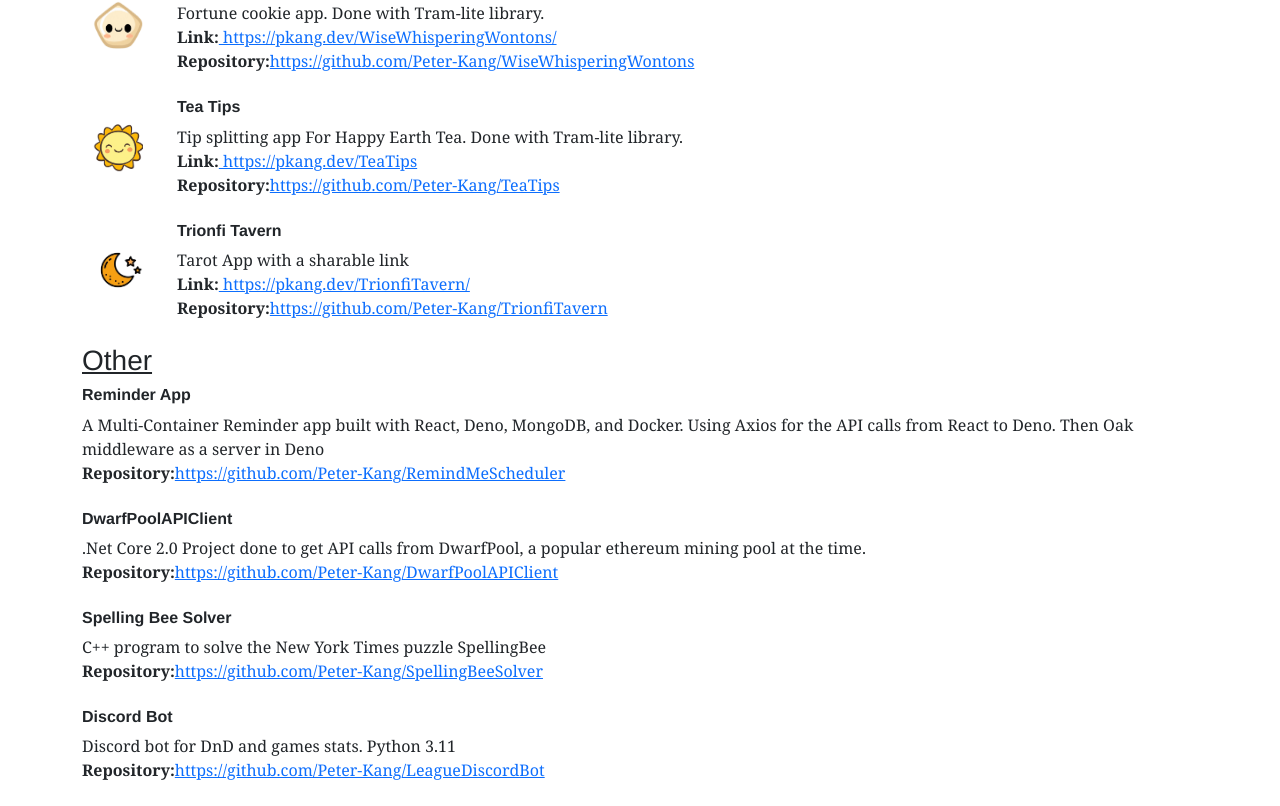
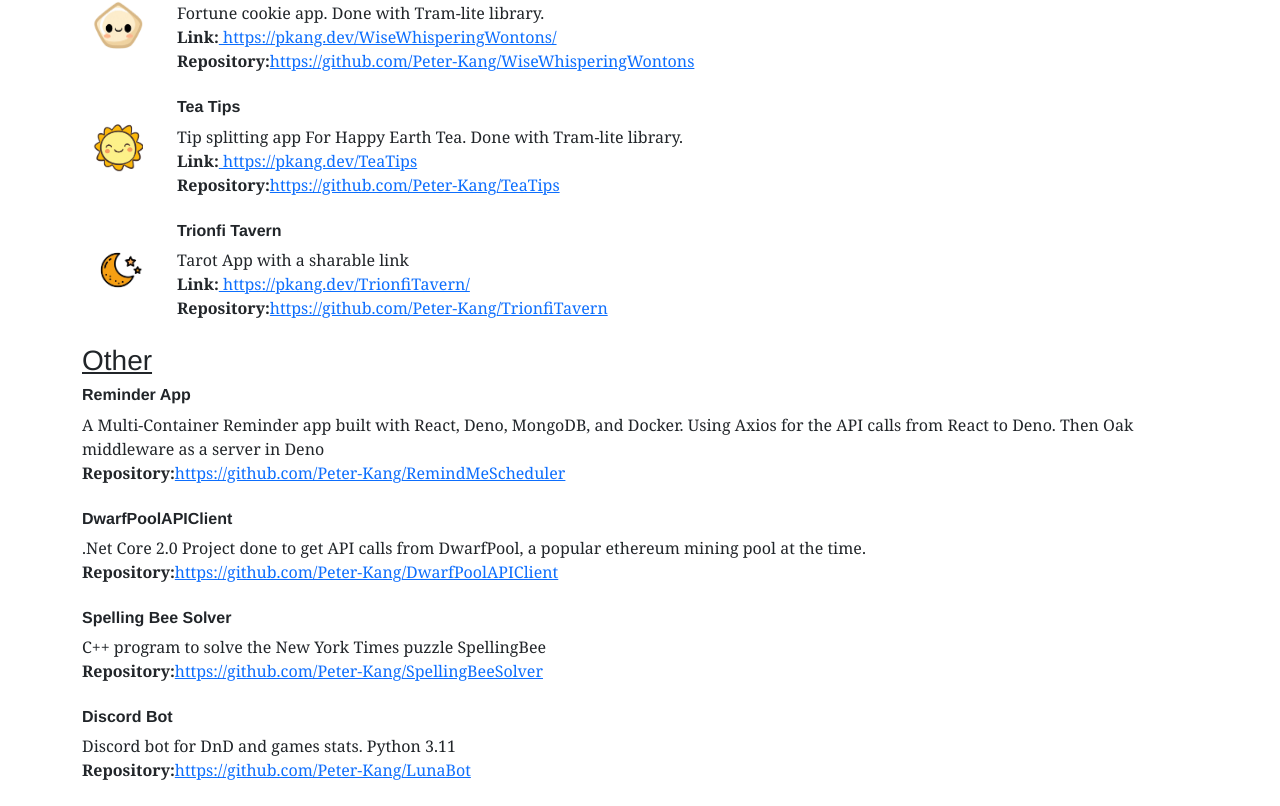
Before and after one commit to Peter-Kang/Peter-Kang.github.io, a React (Create React App) app: page /#/Projects in a window 1280 px wide. Shown: the part 493-1299 px from the top of the page. Built offline with nearby package versions, Linux system fonts and the light colour scheme.

Commit message:
Updated the link for LunaBot

```diff
--- a/src/routes/Projects.js
+++ b/src/routes/Projects.js
@@ -99,7 +99,7 @@ const Projects = ()=>
             <br/>
             <Row><Col> <h6> <b>Discord Bot</b>  </h6></Col></Row>
             <Row><Col>Discord bot for DnD and games stats. Python 3.11</Col></Row>
-            <Row><Col><b>Repository:</b><a target="_blank" href="https://github.com/Peter-Kang/LeagueDiscordBot">https://github.com/Peter-Kang/LeagueDiscordBot</a></Col></Row>
+            <Row><Col><b>Repository:</b><a target="_blank" href="https://github.com/Peter-Kang/LunaBot">https://github.com/Peter-Kang/LunaBot</a></Col></Row>
             <br/>
 
         </Container>
```
